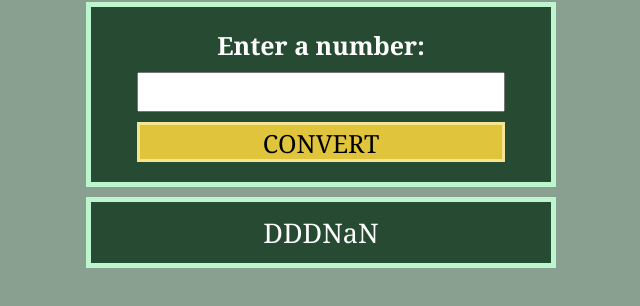
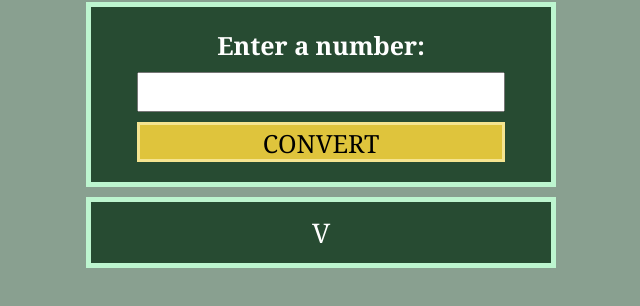
Before and after one commit to altheodo/freeCodeCamp---Exercises, a plain HTML site: page 02. JavaScript Algorithms and Data Structures/13. Roman Numeral Converter/roman.html in a window 1280 px wide. Both pictures are taken after typing "5" into the empty fields and a click on the button "CONVERT". Shown: the part 282-588 px from the top of the page, without its empty margins (319-959 px from the left). Drawn offline with Linux system fonts and the light colour scheme.

Commit message:
2 of 5 certification exercise (complete)

```diff
--- a/02. JavaScript Algorithms and Data Structures/13. Roman Numeral Converter/script.js
+++ b/02. JavaScript Algorithms and Data Structures/13. Roman Numeral Converter/script.js
@@ -2,29 +2,43 @@ const userInput = document.getElementById("number");
 const convertBtn = document.getElementById("convert-btn");
 const result = document.getElementById("result");
 const output = document.getElementById("output");
-const romNum = [1000, 500, 100, 50, 10, 5, 1];
-const romLet = ["M", "D", "C", "L", "X", "V", "I"];
-let outputText = "";
+const romans = [
+  ["M", 1000],
+  ["CM", 900],
+  ["D", 500],
+  ["CD", 400],
+  ["C", 100],
+  ["XC", 90],
+  ["L", 50],
+  ["XL", 40],
+  ["X", 10],
+  ["IX", 9],
+  ["V", 5],
+  ["IV", 4],
+  ["I", 1]
+];
 
-const roman = (input, i) => {
-  //let i = 0;
-  //let step = 0;
-  if (input % romNum[i] === 0) {
-    let times = 0;
-    while (times <= i + 1) {
-      outputText += romLet[i];
-      times++;
-    }
-    return outputText;
-  } else {
-    //i++;
-    if (input === (input % romNum[i])) {
-      //step++;
-      return roman(romNum[i], i + 1) + (input % romLet[i]);
+const romanize = (input) => {
+  let out = "";
+  let ind = 0;
+  let number = input;
+  while (number > 0 && ind < romans.length) {
+    if (number === 1) {
+      out += "I";
+      return out;
     } else {
-      //...
+      if (number % romans[ind][1] === number) {
+        ind++;
+      } else {
+        for (let i = 0; i < Math.floor(number / romans[ind][1]); i++) {
+          out += romans[ind][0];
+        }
+        number = number % romans[ind][1];
+        ind++;
+      }
     }
   }
+  return out;
 }
 
 const checkUserInput = () => {
@@ -49,10 +63,15 @@ const checkUserInput = () => {
     return;
   }
 
-  outputText = "";
-  output.innerText = roman(inputNumber, 0);
+  output.innerText = romanize(inputNumber);
   result.classList.remove("alert", "hide");
   userInput.value = "";
 }
 
 convertBtn.addEventListener("click", checkUserInput);
+
+userInput.addEventListener("keydown", (e) => {
+  if (e.key === "Enter") {
+    checkUserInput();
+  }
+});
```
Also changed, not shown: 02. JavaScript Algorithms and Data Structures/13. Roman Numeral Converter/styles.css (indentation only).
